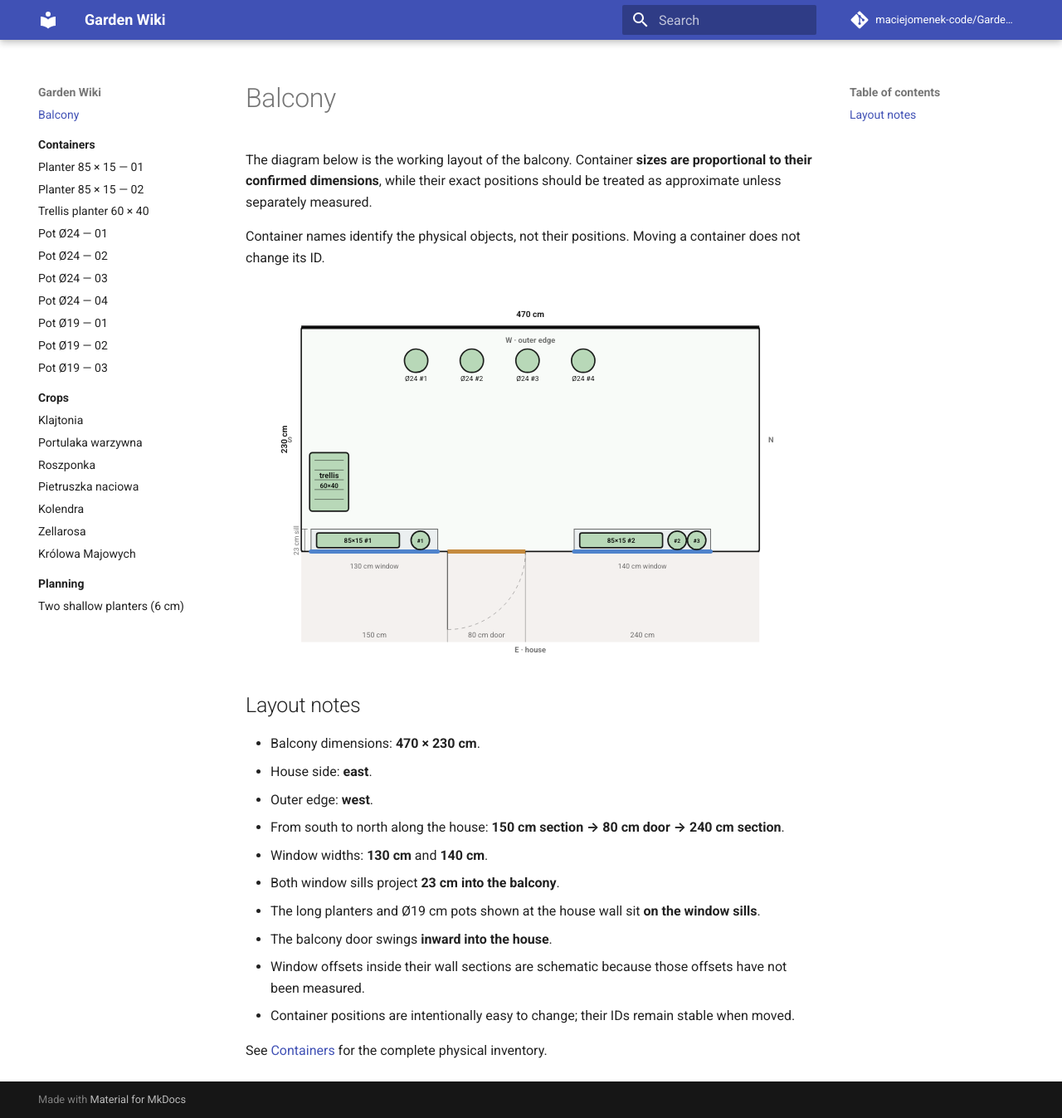
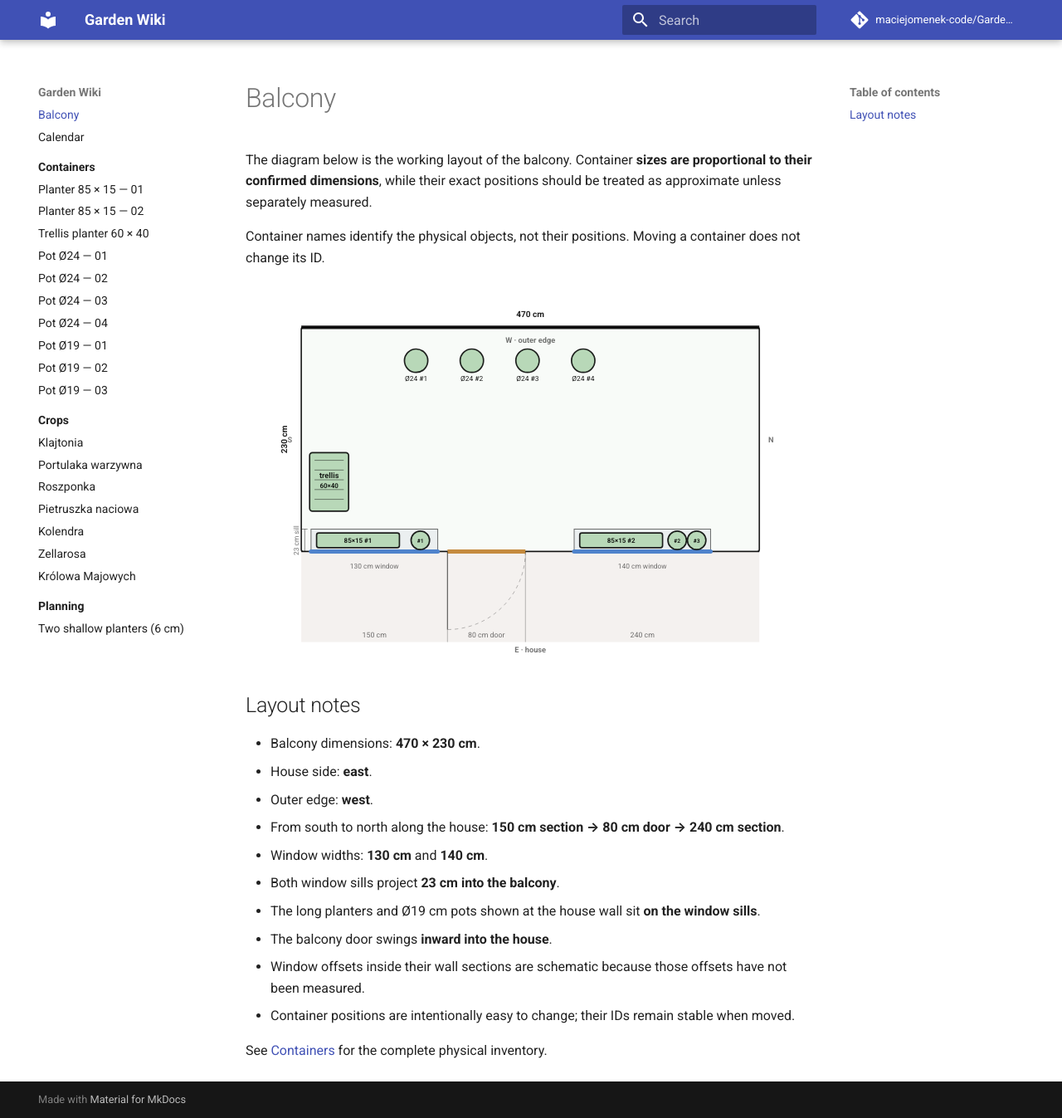
Before and after one commit to maciejomenek-code/Garden-wiki, an MkDocs documentation site: the page built from docs/index.md, in a window 1280 px wide and 1347 px high. Shown: the whole window at 83% size. Built offline with MkDocs 1.6.1 and Material for MkDocs 9.7.7, drawn with Linux system fonts in a browser that asks for light colours; comment, search, counter and statistics services are not loaded.

Commit message:
Add calendar to site navigation

```diff
--- a/mkdocs.yml
+++ b/mkdocs.yml
@@ -21,9 +21,14 @@ markdown_extensions:
 
 extra_css:
   - assets/stylesheets/garden.css
+  - assets/stylesheets/calendar.css
+
+extra_javascript:
+  - assets/javascripts/calendar.js
 
 nav:
   - Balcony: index.md
+  - Calendar: calendar.md
   - Containers:
       - Overview: containers/index.md
       - Planter 85 × 15 — 01: containers/planter-85x15-01.md
```
